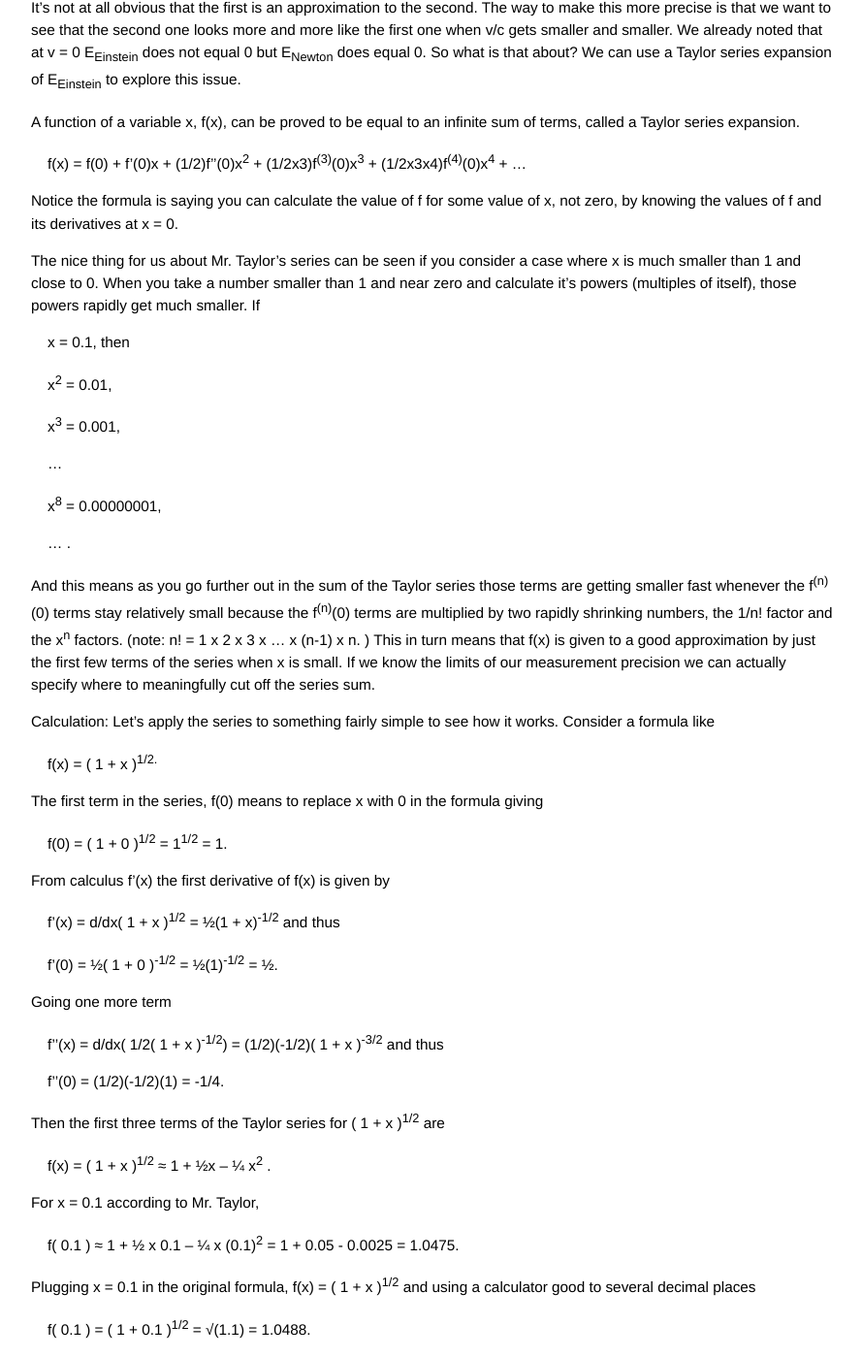
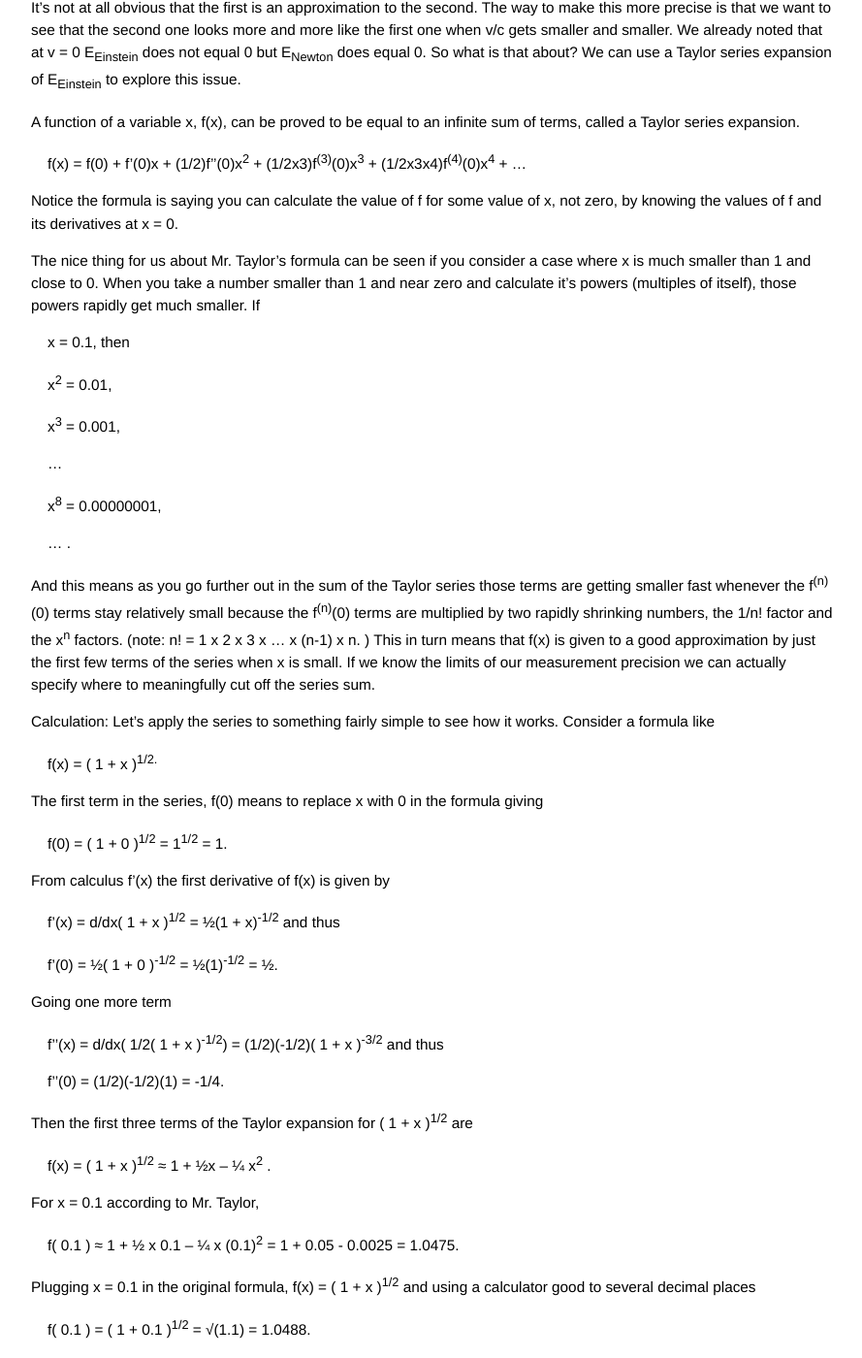
Before and after one commit to grbfacet/facet, a Jekyll site: the page built from relativity-tutorial.md, in a window 1280 px wide and 1400 px high, scrolled down 7051 px. Shown: the whole window at 97% size, without its empty margins (193-1082 px from the left). Built offline with Jekyll 4.4.1, drawn with Linux system fonts in a browser that asks for light colours; some of the changed text lies outside the part shown.

Commit message:
Update relativity-tutorial.md

```diff
--- a/relativity-tutorial.md
+++ b/relativity-tutorial.md
@@ -178,7 +178,7 @@ A function of a variable x, f(x), can be proved to be equal to an infinite sum o
 
 Notice the formula is saying you can calculate the value of f for some value of x, not zero, by knowing the values of f and its derivatives at x = 0.
 
-The nice thing for us about Mr. Taylor’s series can be seen if you consider a case where x is much smaller than 1 and close to 0. When you take a number smaller than 1 and near zero and calculate it’s powers (multiples of itself), those powers rapidly get much smaller. If
+The nice thing for us about Mr. Taylor’s formula can be seen if you consider a case where x is much smaller than 1 and close to 0. When you take a number smaller than 1 and near zero and calculate it’s powers (multiples of itself), those powers rapidly get much smaller. If
 
 <span class="eq">x = 0.1, then</span>
 
@@ -214,7 +214,7 @@ Going one more term
 
 <span class="eq">f’’(0) = (1/2)(-1/2)(1) = -1/4.</span>
 
-Then the first three terms of the Taylor series for ( 1 + x )<sup>1/2</sup> are
+Then the first three terms of the Taylor expansion for ( 1 + x )<sup>1/2</sup> are
 
 <span class="eq">f(x) = ( 1 + x )<sup>1/2</sup> ≈ 1 + ½x – ¼ x<sup>2</sup> .</span>
 
@@ -226,7 +226,7 @@ Plugging x = 0.1 in the original formula, f(x) = ( 1 + x )<sup>1/2</sup> and usi
 
 <span class="eq">f( 0.1 ) =  ( 1 + 0.1 )<sup>1/2</sup> = √(1.1) = 1.0488.</span>
 
-The error between the approximation by three terms of the Taylor series and the calculator (“true”) value is
+The error between the approximation by three terms of the Taylor expansion and the calculator (“true”) value is
 
 <span class="eq">1.0488 – 1.0475 = 0.0013</span>
 
```
